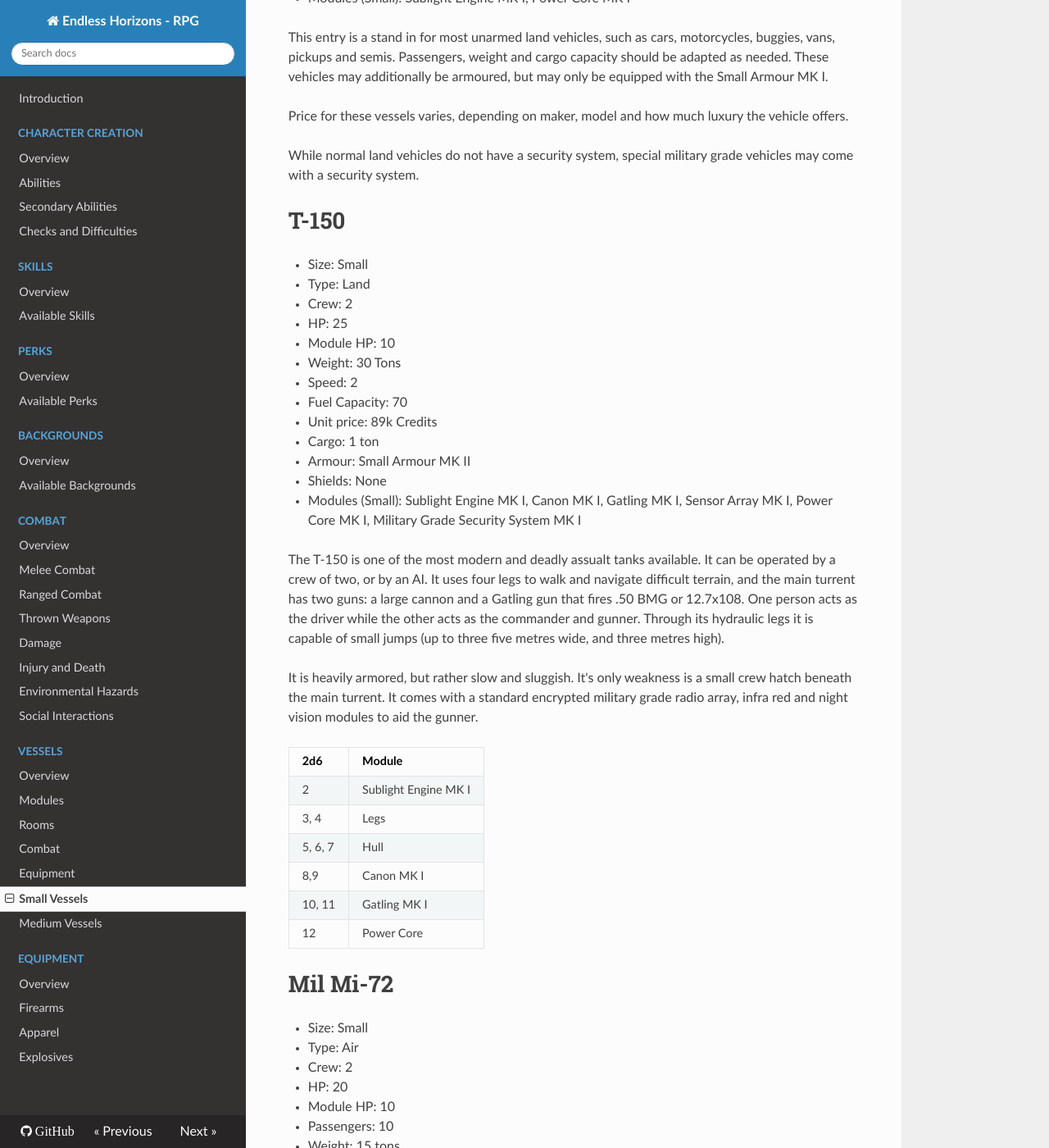
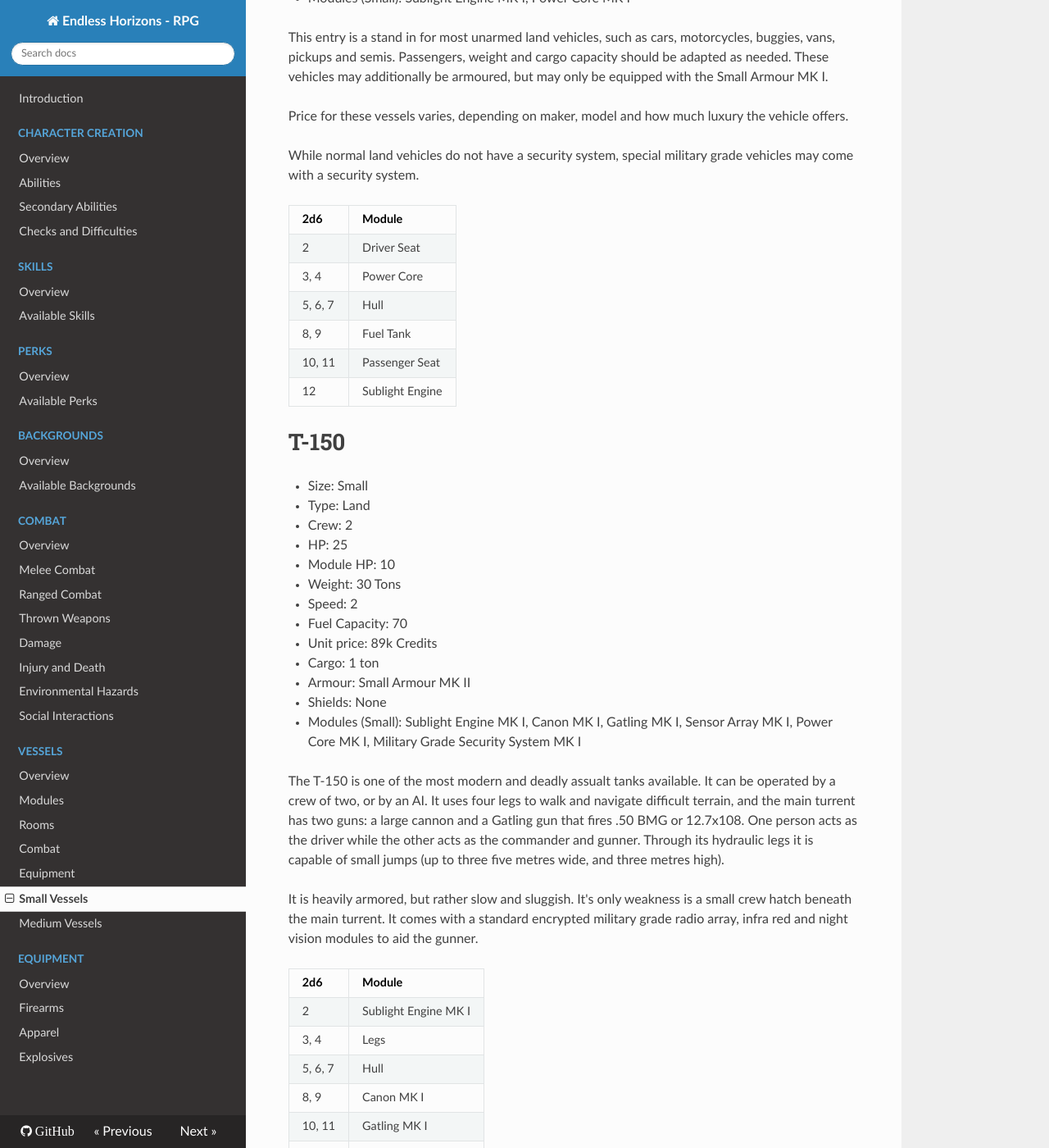
Before and after one commit to ehrpg/rules, an MkDocs documentation site: the page built from docs/vessels/small.md, in a window 1280 px wide and 1400 px high, scrolled down 486 px. Shown: the whole window at 82% size. Built offline with MkDocs 1.6.1, drawn with Linux system fonts in a browser that asks for light colours; nearby versions of some CDN libraries; old or Windows-style settings are respelled for this version of MkDocs.

Commit message:
Add hit zones for simple land vehicles

```diff
--- a/docs/vessels/small.md
+++ b/docs/vessels/small.md
@@ -25,6 +25,15 @@ the vehicle offers.
 
 While normal land vehicles do not have a security system, special military
 grade vehicles may come with a security system.
+
+| 2d6         | Module
+|-------------|--------
+| 2           | Driver Seat
+| 3, 4        | Power Core
+| 5, 6, 7     | Hull
+| 8, 9        | Fuel Tank
+| 10, 11      | Passenger Seat
+| 12          | Sublight Engine
 
 # T-150
 
@@ -60,7 +69,7 @@ gunner.
 | 2        | Sublight Engine MK I
 | 3, 4     | Legs
 | 5, 6, 7  | Hull
-| 8,9      | Canon MK I
+| 8, 9     | Canon MK I
 | 10, 11   | Gatling MK I
 | 12       | Power Core
 
```
